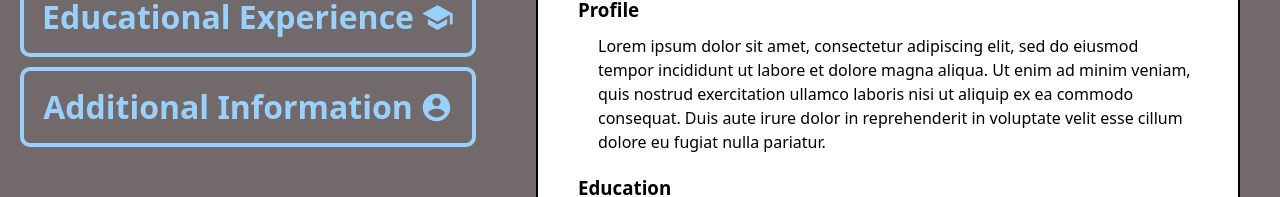
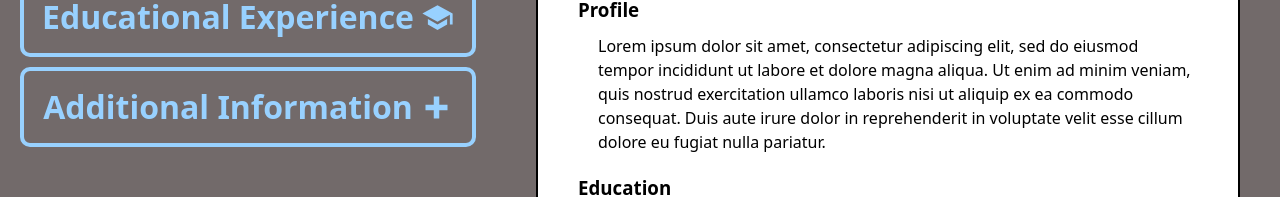
Before and after one commit to Mrsguigles11/cv_application, a React (Vite) app: page / in a window 1280 px wide. Shown: the part 201-398 px from the top of the page. Built offline with nearby package versions, Linux system fonts and the light colour scheme.

Commit message:
Add a different icon to additional information section

```diff
--- a/src/components/content.jsx
+++ b/src/components/content.jsx
@@ -66,6 +66,8 @@ function Content() {
           headingClick={handleHeadingClick}
           content={cvContent}
           index={0}
+          svg={<svg xmlns="http://www.w3.org/2000/svg" viewBox="0 0 24 24"><title>account-circle</title><path d="M12,19.2C9.5,19.2 7.29,17.92 6,16C6.03,14 10,12.9 12,12.9C14,12.9 17.97,14 18,16C16.71,17.92 14.5,19.2 12,19.2M12,5A3,3 0 0,1 15,8A3,3 0 0,1 12,11A3,3 0 0,1 9,8A3,3 0 0,1 12,5M12,2A10,10 0 0,0 2,12A10,10 0 0,0 12,22A10,10 0 0,0 22,12C22,6.47 17.5,2 12,2Z" /></svg>
+}
         />
         <InputEducationalExperience
           heading={"Educational Experience"}
@@ -80,6 +82,7 @@ function Content() {
           headingClick={handleHeadingClick}
           content={cvContent}
           index={2}
+          svg={<svg xmlns="http://www.w3.org/2000/svg" viewBox="0 0 24 24"><title>plus-thick</title><path d="M20 14H14V20H10V14H4V10H10V4H14V10H20V14Z" /></svg>}
         />
       </div>
       <div className="cv_container">
--- a/src/components/input_gen_info.jsx
+++ b/src/components/input_gen_info.jsx
@@ -1,10 +1,10 @@
 
-function InputSection({ heading, inputs, onChange, content, headingClick, index }) {
+function InputSection({ heading, inputs, onChange, content, headingClick, index, svg}) {
   return (
     <div className="input_section">
       <div className="input_heading_container" onClick={() => headingClick(index)}>
         <h2>{heading}</h2>
-        <svg xmlns="http://www.w3.org/2000/svg" viewBox="0 0 24 24"><title>account-circle</title><path d="M12,19.2C9.5,19.2 7.29,17.92 6,16C6.03,14 10,12.9 12,12.9C14,12.9 17.97,14 18,16C16.71,17.92 14.5,19.2 12,19.2M12,5A3,3 0 0,1 15,8A3,3 0 0,1 12,11A3,3 0 0,1 9,8A3,3 0 0,1 12,5M12,2A10,10 0 0,0 2,12A10,10 0 0,0 12,22A10,10 0 0,0 22,12C22,6.47 17.5,2 12,2Z" /></svg>
+        {svg}
       </div>
       <div className="collapsible_content cc_hidden">
         {inputs.map((input) => {
```
